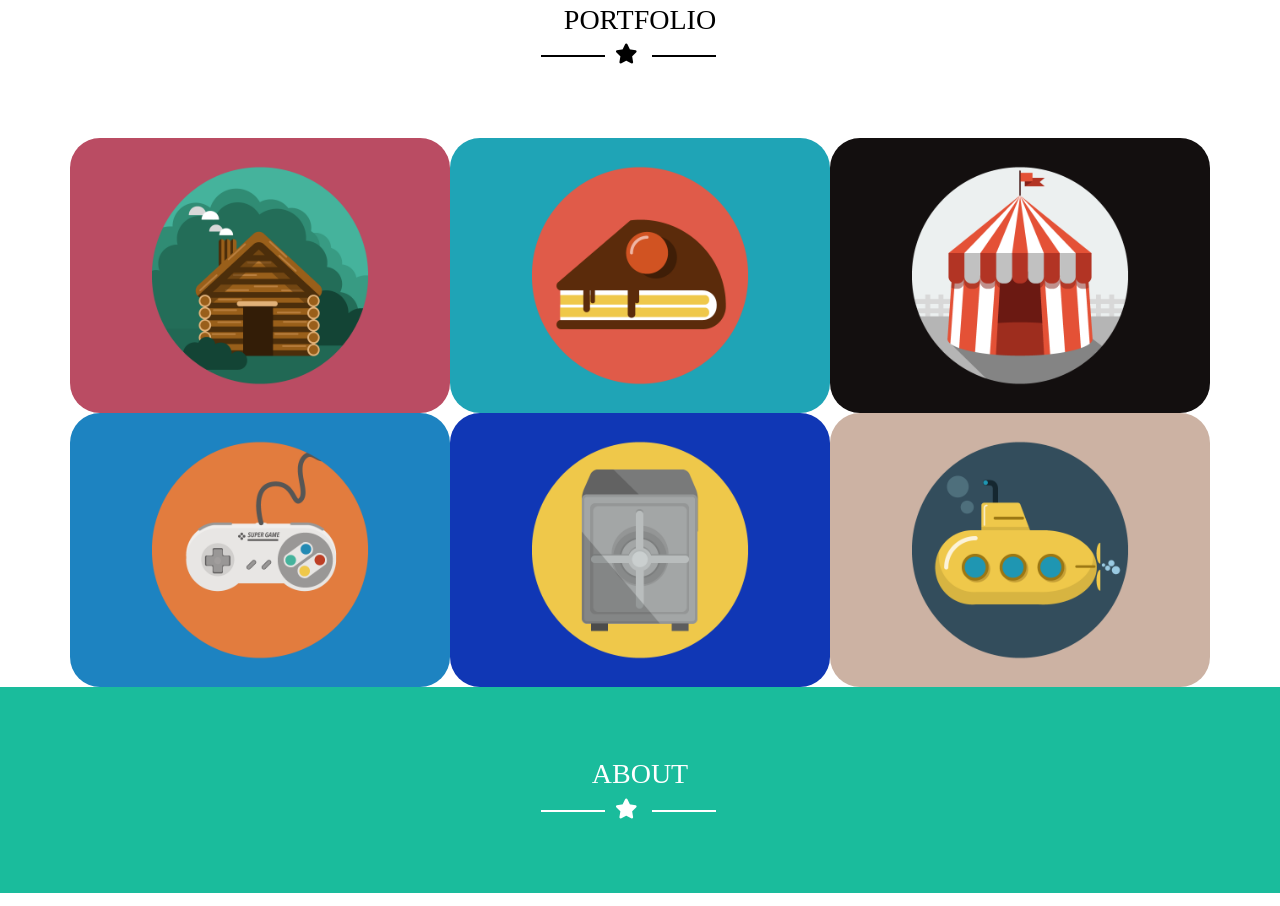
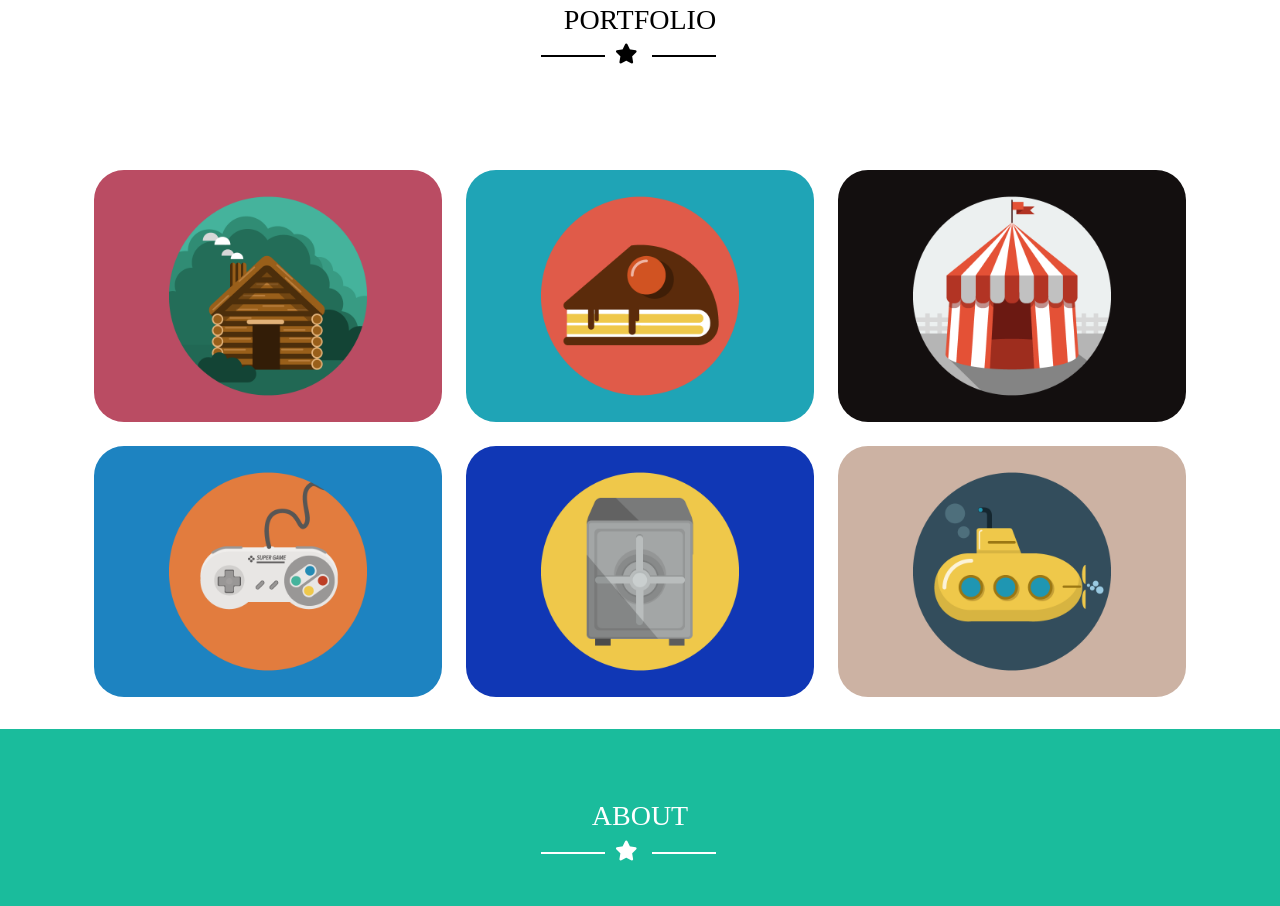
Before and after one commit to ElonaHoxhaj96/html-css-bootstrap-freelancer, a plain HTML site: page index.html in a window 1280 px wide. Shown: the part 615-1521 px from the top of the page. Drawn offline with nearby package versions, Linux system fonts and the light colour scheme.

Commit message:
SEcond section Portfolio

```diff
--- a/index.html
+++ b/index.html
@@ -72,23 +72,25 @@
                     </div>
                 </div>
                 <div class="row rounded-img">
-                    <div class="col-4">
-                        <img src="img/cabin.png" class="border-rounded">
+                    <div class="col- col-md-6 col-lg-4 ">
+                        <div>
+                            <img src="img/cabin.png" class="border-rounded">
+                        </div>
                     </div>
-                    <div class="col-4">
-                        <img src="img/cake.png" class="border-rounded">
+                    <div class="col- col-md-6 col-lg-4 ">
+                        <div><img src="img/cake.png" class="border-rounded"></div>
                     </div>
-                    <div class="col-4">
-                        <img src="img/circus.png" class="border-rounded">
+                    <div class="col- col-md-6 col-lg-4 ">
+                        <div><img src="img/circus.png" class="border-rounded"></div>
                     </div>
-                    <div class="col-4">
-                        <img src="img/game.png" class="border-rounded">
+                    <div class="col- col-md-6 col-lg-4 ">
+                        <div><img src="img/game.png" class="border-rounded"></div>
                     </div>
-                    <div class="col-4">
-                        <img src="img/safe.png" class="border-rounded">
+                     <div class="col- col-md-6 col-lg-4 ">
+                        <div><img src="img/safe.png" class="border-rounded"></div>
                     </div>
-                    <div class="col-4">
-                        <img src="img/submarine.png" class="border-rounded">
+                    <div class="col- col-md-6 col-lg-4 ">
+                        <div><img src="img/submarine.png" class="border-rounded"></div>
                     </div>
 
                 </div>
--- a/style.css
+++ b/style.css
@@ -119,11 +119,10 @@ img{
 
 /*section tre*/
 .rounded-img{
-  width: auto;
+    margin: 20px auto;
 }
-
 .rounded-img > div{
-    padding: 0;
+    margin: 12px auto;
 }
 
 .border-rounded{
```
